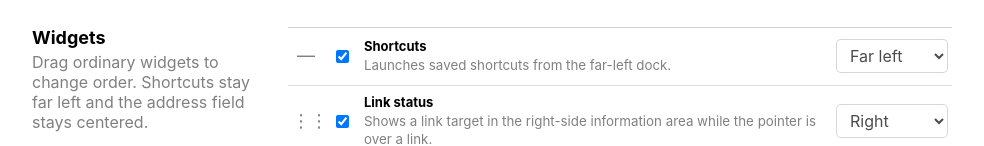
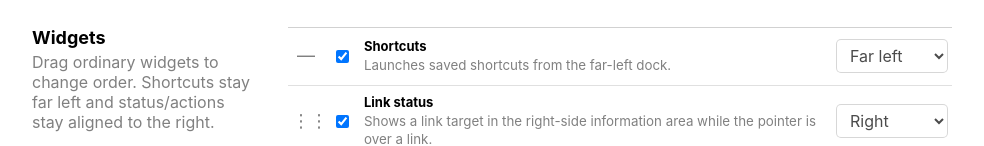
Before and after one commit to pydemia/statusline, a browser extension: page options/options.html in a window 1280 px wide. Shown: the part 815-961 px from the top of the page, without its empty margins (148-1132 px from the left). Drawn offline with Linux system fonts and the light colour scheme.

Commit message:
Remove address field from Statusline v1.0.0

```diff
--- a/options/options.html
+++ b/options/options.html
@@ -120,7 +120,7 @@
       <div class="section-heading split">
         <div>
           <h2 id="widgets-heading">Widgets</h2>
-          <p>Drag ordinary widgets to change order. Shortcuts stay far left and the address field stays centered.</p>
+          <p>Drag ordinary widgets to change order. Shortcuts stay far left and status/actions stay aligned to the right.</p>
         </div>
       </div>
       <div id="widget-list" class="widget-list" aria-label="Statusline widgets"></div>
```
